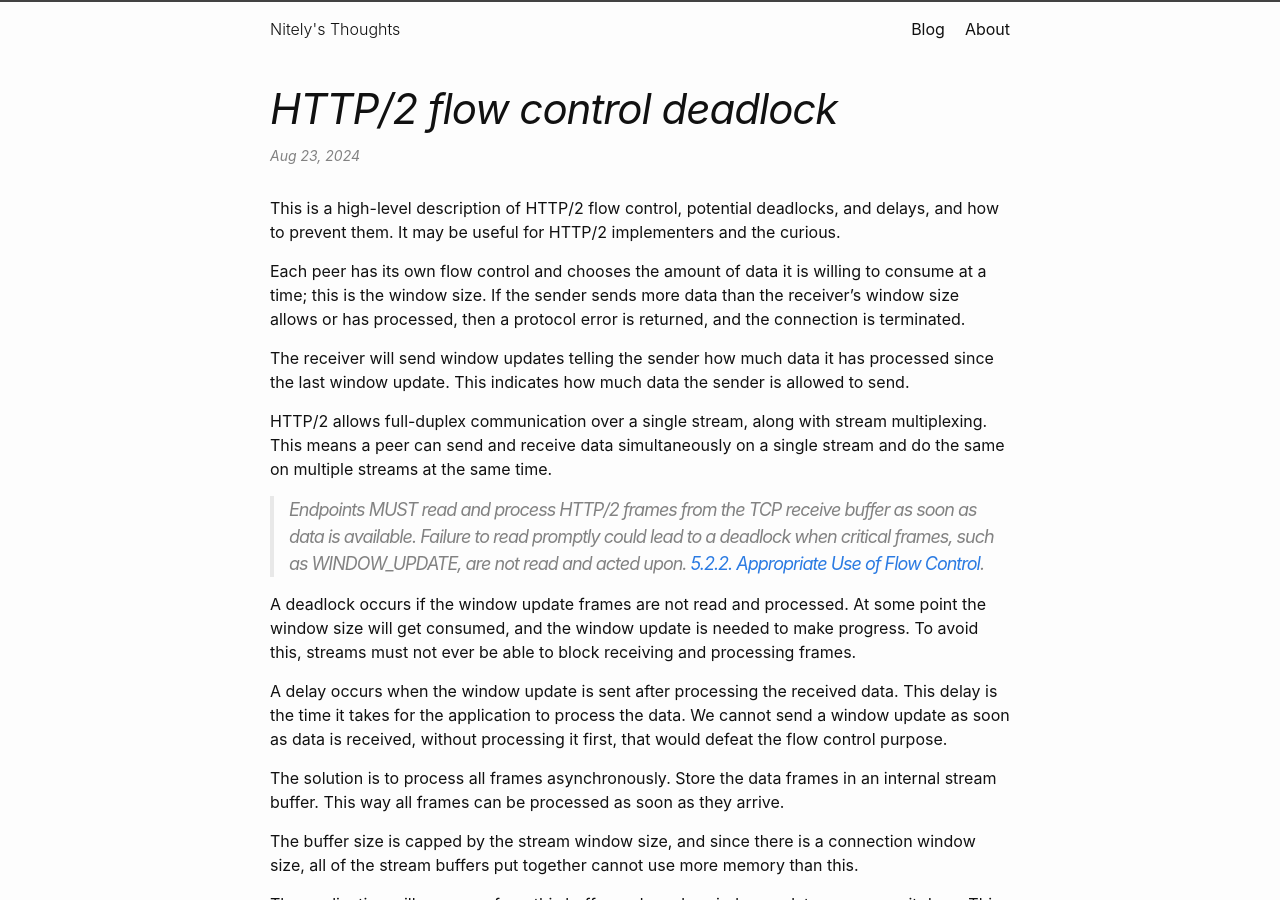
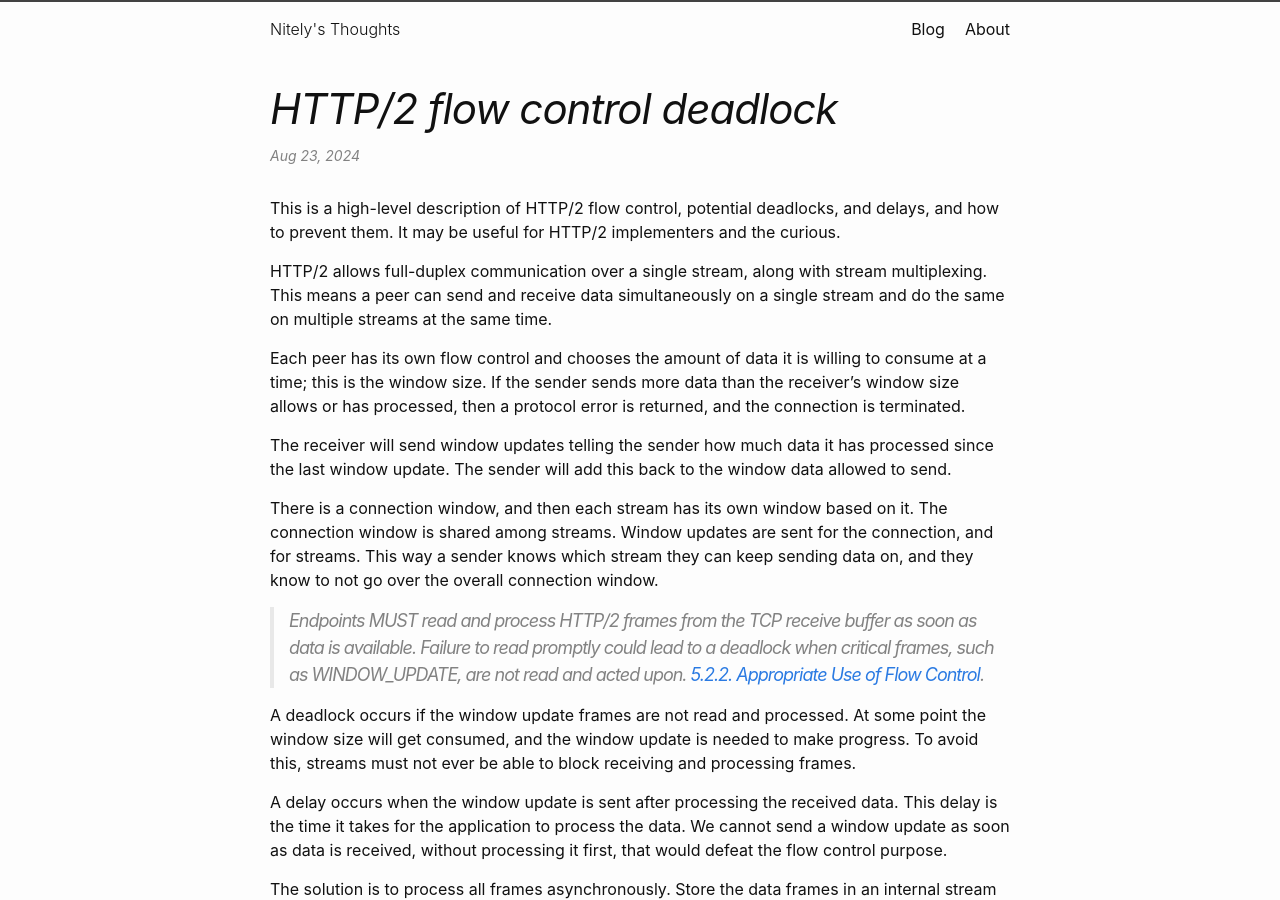
Before and after one commit to nitely/nitely.github.io, a Jekyll site: the page built from _posts/2024-08-22-http-2-flow-control-dead-lock.md, in a window 1280 px wide and 900 px high. Built offline with Jekyll 4.4.1, drawn with Linux system fonts in a browser that asks for light colours.

Commit message:
corrections

```diff
--- a/_posts/2024-08-22-http-2-flow-control-dead-lock.md
+++ b/_posts/2024-08-22-http-2-flow-control-dead-lock.md
@@ -6,11 +6,13 @@ date: 2024-08-22 23:04:00 -0300
 
 This is a high-level description of HTTP/2 flow control, potential deadlocks, and delays, and how to prevent them. It may be useful for HTTP/2 implementers and the curious.
 
+HTTP/2 allows full-duplex communication over a single stream, along with stream multiplexing. This means a peer can send and receive data simultaneously on a single stream and do the same on multiple streams at the same time.
+
 Each peer has its own flow control and chooses the amount of data it is willing to consume at a time; this is the window size. If the sender sends more data than the receiver's window size allows or has processed, then a protocol error is returned, and the connection is terminated.
 
-The receiver will send window updates telling the sender how much data it has processed since the last window update. This indicates how much data the sender is allowed to send.
+The receiver will send window updates telling the sender how much data it has processed since the last window update. The sender will add this back to the window data allowed to send.
 
-HTTP/2 allows full-duplex communication over a single stream, along with stream multiplexing. This means a peer can send and receive data simultaneously on a single stream and do the same on multiple streams at the same time.
+There is a connection window, and then each stream has its own window based on it. The connection window is shared among streams. Window updates are sent for the connection, and for streams. This way a sender knows which stream they can keep sending data on, and they know to not go over the overall connection window.
 
 > Endpoints MUST read and process HTTP/2 frames from the TCP receive buffer as soon as data is available. Failure to read promptly could lead to a deadlock when critical frames, such as WINDOW_UPDATE, are not read and acted upon. [5.2.2. Appropriate Use of Flow Control](https://www.rfc-editor.org/rfc/rfc9113.html#section-5.2.2).
 
```
